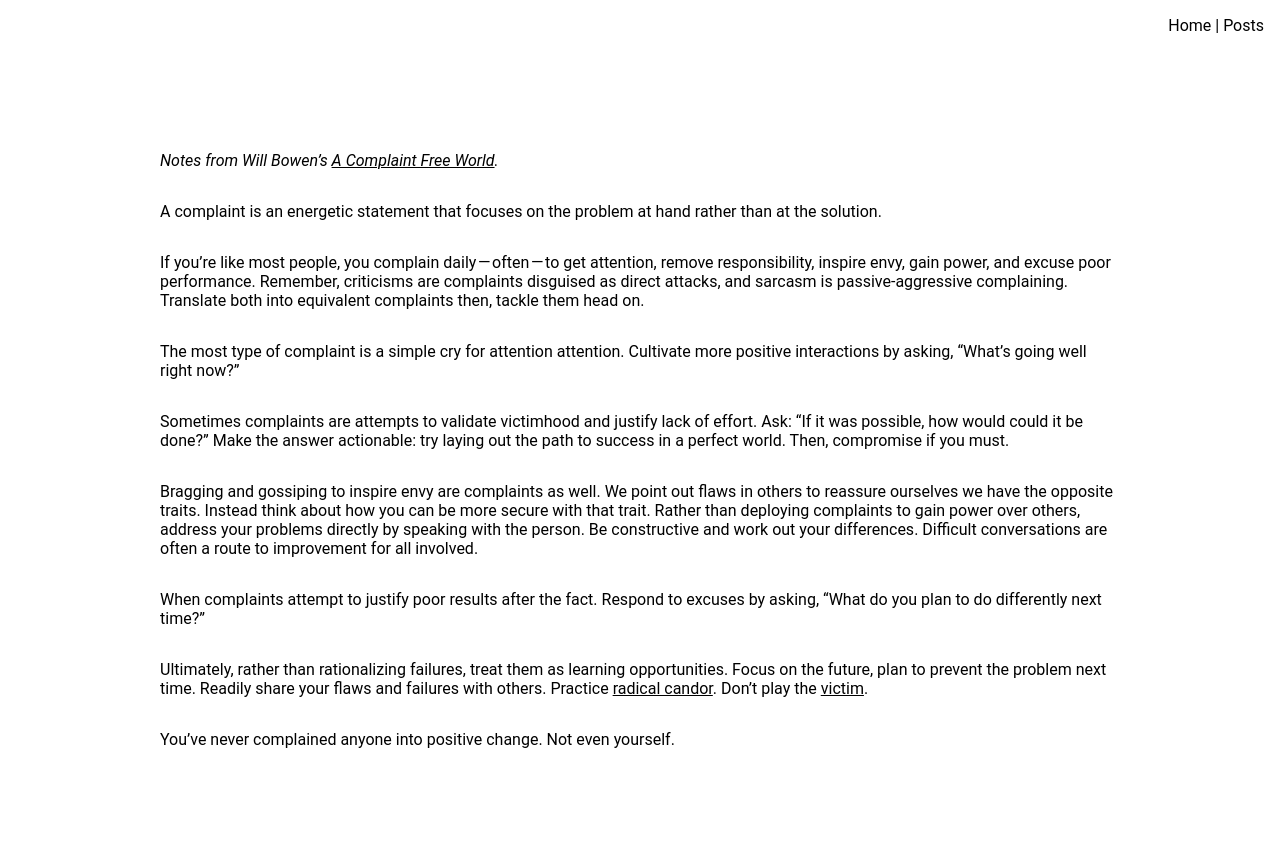
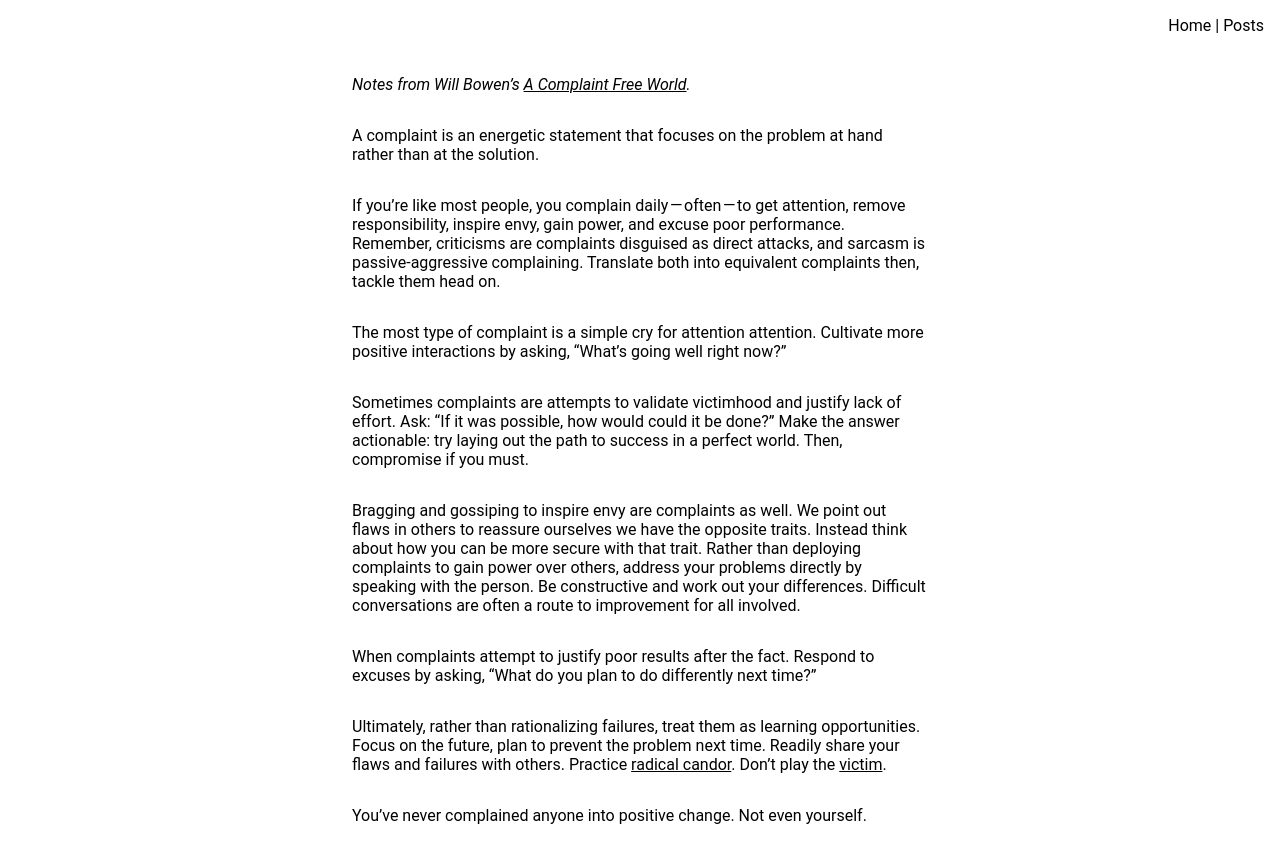
Before and after one commit to chancock09/chancock09.github.io, a Jekyll site: the page built from _posts/2017-01-09-a-complaint-free-world.md, in a window 1280 px wide. Shown: the top 863 px of the page. Built offline with Jekyll 4.4.1, drawn with Linux system fonts in a browser that asks for light colours; our own code applies the rules of GitHub Pages for plain Markdown files.

Commit message:
better posts page

```diff
--- a/Gemfile
+++ b/Gemfile
@@ -1,7 +1,6 @@
 source 'https://rubygems.org'
 ruby RUBY_VERSION
 
-gem 'minima', '~> 2.0'
 gem 'github-pages', group: :jekyll_plugins
 
 group :jekyll_plugins do
--- a/_config.yml
+++ b/_config.yml
@@ -24,7 +24,6 @@ github_username:  chancock09
 
 # Build settings
 markdown: kramdown
-theme: minima
 gems:
   - jekyll-feed
   - jekyll-sitemap
--- a/assets/styles/index.css
+++ b/assets/styles/index.css
@@ -29,7 +29,7 @@ main {
   align-items: stretch;
   flex-direction: column;
   padding: 1rem;
-  max-width: 60rem;
+  max-width: 36rem;
 }
 
 h1 {
```
